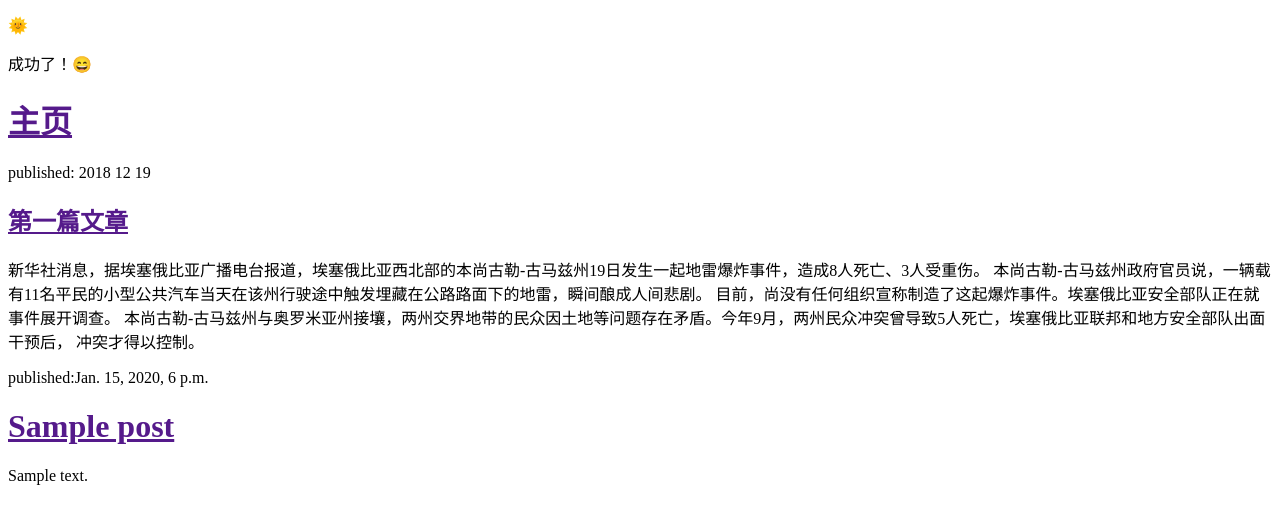
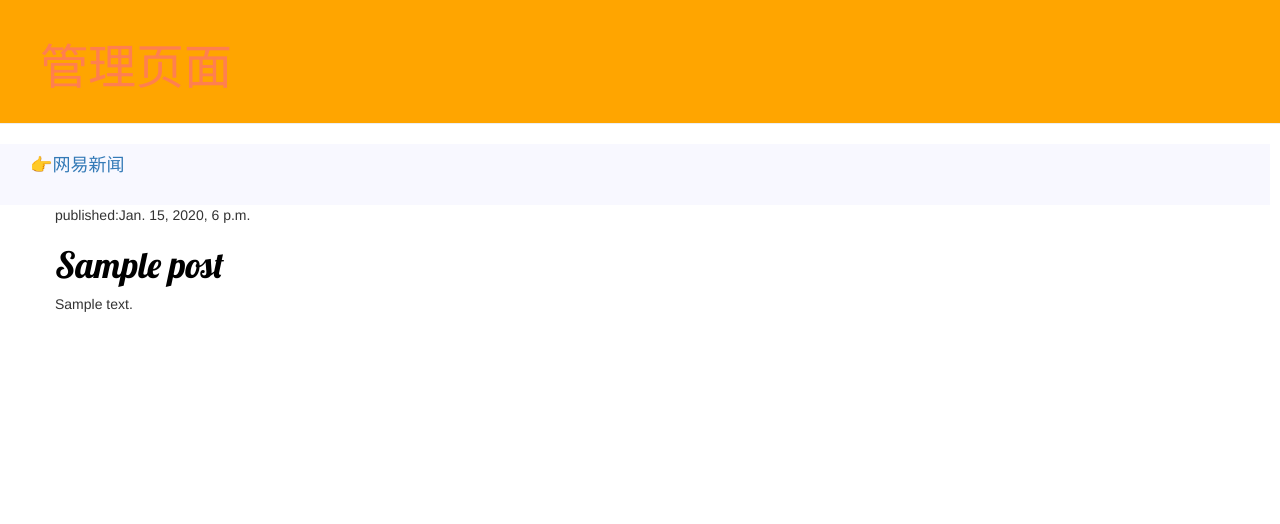
Before and after one commit to Xieql/my-first-blog, a Django app: template blog/templates/blog/post_list.html in a window 1280 px wide. Shown: the top 524 px of the page. Run offline with Django 3.2, Linux system fonts and the light colour scheme; the template is opened without the code that fills it: values that come from a table or form of the project are taken from there, others are empty; tables that the repository leaves empty hold one stand-in row (values such as "Sample post"); some libraries are stand-ins or nearby versions.

Commit message:
Added some view and template for detailed blog post as well as css for the site.

```diff
--- /dev/null
+++ b/blog/static/css/blog.css
@@ -0,0 +1,58 @@
+
+
+.page-header{
+    background-color: orange;
+    margin-top:0;
+    padding:20px 20px 20px 40px;
+}
+.wangyi{
+    background-color:ghostwhite;
+    margin-top:0;
+    padding:1px 1px 20px 30px;
+    color: darkgray;
+    font-size: 16pt;
+    text-decoration: none;
+    margin-right: 10px;
+}
+
+.page-header h1, .page-header h1 a,.page-header h1 a:visited, .page-header h1 a:active{
+    color:coral;
+    font-size: 36pt;
+    text-decoration: none;
+}
+
+.content{
+    margin-left: 40px;
+}
+
+h1,h2,h3,h4{
+    font-family: 'Lobster',cursive;
+}
+
+data{
+    float:right;
+    color: #828282;
+}
+
+.save{
+    float:right;
+}
+
+.post-form textarea, .post-form input{
+    width: 100%;
+}
+
+.top-menu, .top-menu:hover, .top-menu:visited{
+    color:#ffffff;
+    float:right;
+    font-size: 26pt;
+    margin-right: 20px;
+}
+
+.post{
+    margin-bottom: 70px;
+ }
+
+ .post h1 a, .post h1 a:visited{
+     color:#000000;
+ }
--- a/blog/templates/blog/post_list.html
+++ b/blog/templates/blog/post_list.html
@@ -1,34 +1,40 @@
+{% load staticfiles %}
 <!DOCTYPE html>
 <html lang="en">
 <head>
     <meta charset="UTF-8">
     <title>leo🦁️的主页</title>
+    <link rel="stylesheet" href="//maxcdn.bootstrapcdn.com/bootstrap/3.3.7/css/bootstrap.min.css">
+    <link rel="stylesheet" href="//maxcdn.bootstrapcdn.com/bootstrap/3.3.7/css/bootstrap-theme.min.css">
+    <link rel="stylesheet" href="{% static 'css/blog.css' %}">
+    <link href="//fonts.googleapis.com/css?family=Lobster&subset=latin,latin-ext" rel="stylesheet" type="text/css">
 
 </head>
-    <p>🌞</p>
-    <p>成功了！😄</p>
+
 <body>
-    <div>
-        <h1><a href="">主页</a></h1>
+    <div class="page-header">
+        <h1><a href="http://127.0.0.1:8000/admin/">管理页面</a></h1>
     </div>
-    <div>
-        <p>published: 2018 12 19</p>
-        <h2><a href="">第一篇文章</a></h2>
-        <p>新华社消息，据埃塞俄比亚广播电台报道，埃塞俄比亚西北部的本尚古勒-古马兹州19日发生一起地雷爆炸事件，造成8人死亡、3人受重伤。
-本尚古勒-古马兹州政府官员说，一辆载有11名平民的小型公共汽车当天在该州行驶途中触发埋藏在公路路面下的地雷，瞬间酿成人间悲剧。
-目前，尚没有任何组织宣称制造了这起爆炸事件。埃塞俄比亚安全部队正在就事件展开调查。
-本尚古勒-古马兹州与奥罗米亚州接壤，两州交界地带的民众因土地等问题存在矛盾。今年9月，两州民众冲突曾导致5人死亡，埃塞俄比亚联邦和地方安全部队出面干预后，
-            冲突才得以控制。</p>
+
+    <div class="wangyi">
+        <h4>👉<a href="https://news.163.com">网易新闻</a></h4>
     </div>
-    {%  for post in posts %}
-        <div>
-            <p>published:{{ post.publish_date }}</p>
-            <h1><a href="">{{ post.title }}</a></h1>
-            <p>{{ post.text|linebreaksbr }}</p>
+
+    <div class="content container">
+        <div class="row">
+            <div class="col-md-8">
+                {%  for post in posts %}
+                    <div class="post">
+                        <div class="date">
+                             <p>published:{{ post.publish_date }}</p>
+                          </div>
+                          <h1><a href="">{{ post.title }}</a></h1>
+                          <p>{{ post.text|linebreaksbr }}</p>
+                      </div>
+               {% endfor %}
+            </div>
         </div>
-    {% endfor %}
-
-
+    </div>
 
 </body>
 </html>
--- a/mysite/settings.py
+++ b/mysite/settings.py
@@ -121,4 +121,6 @@ USE_TZ = True
 # https://docs.djangoproject.com/en/2.1/howto/static-files/
 
 STATIC_URL = '/static/'
-STATIC_ROOT = os.path.join(BASE_DIR, 'static')
+STATICFILES_DIRS = [
+    os.path.join(BASE_DIR, "static")
+]
```
Also changed, not shown: blog/static/__init__.py (added), blog/static/css/__init__.py (added).
